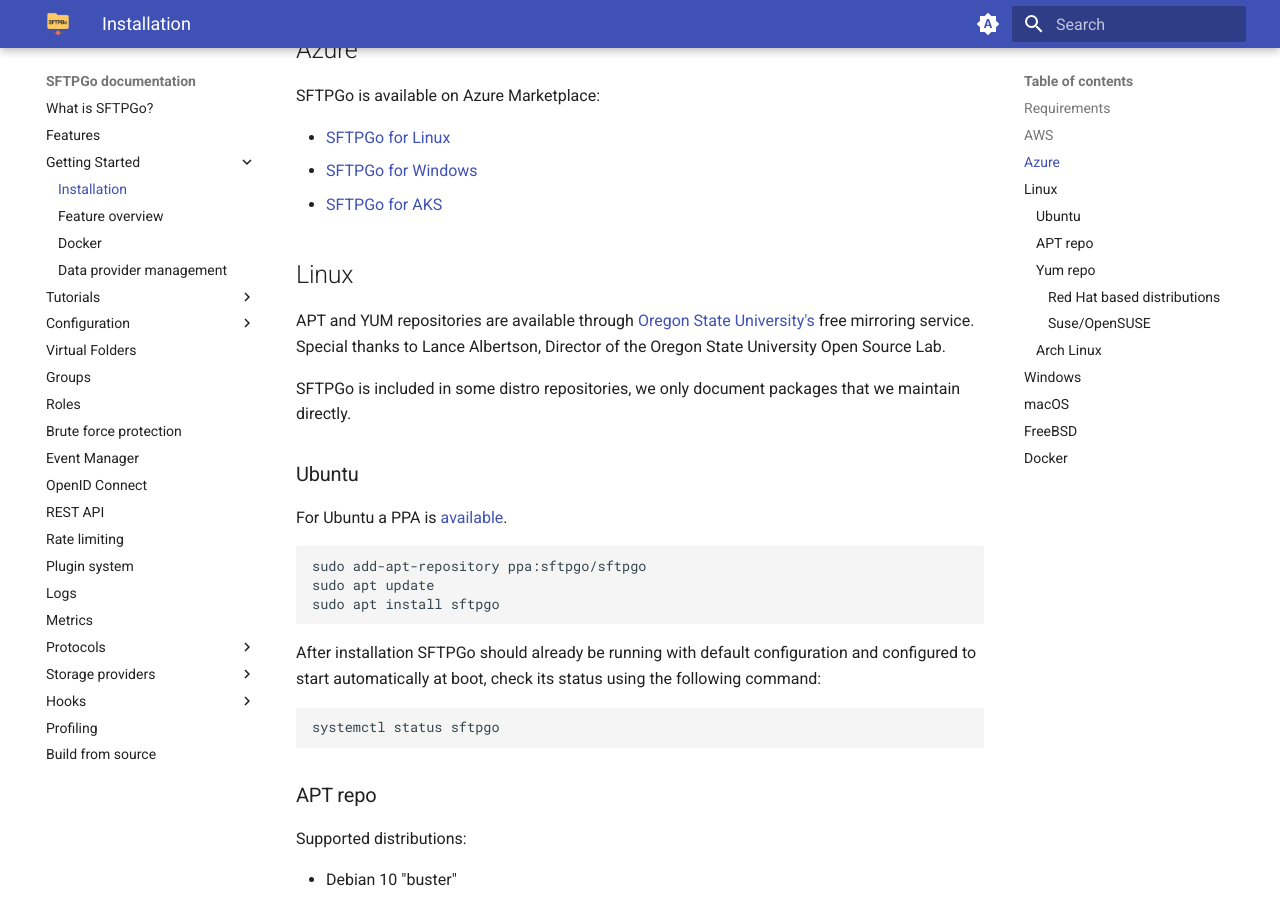
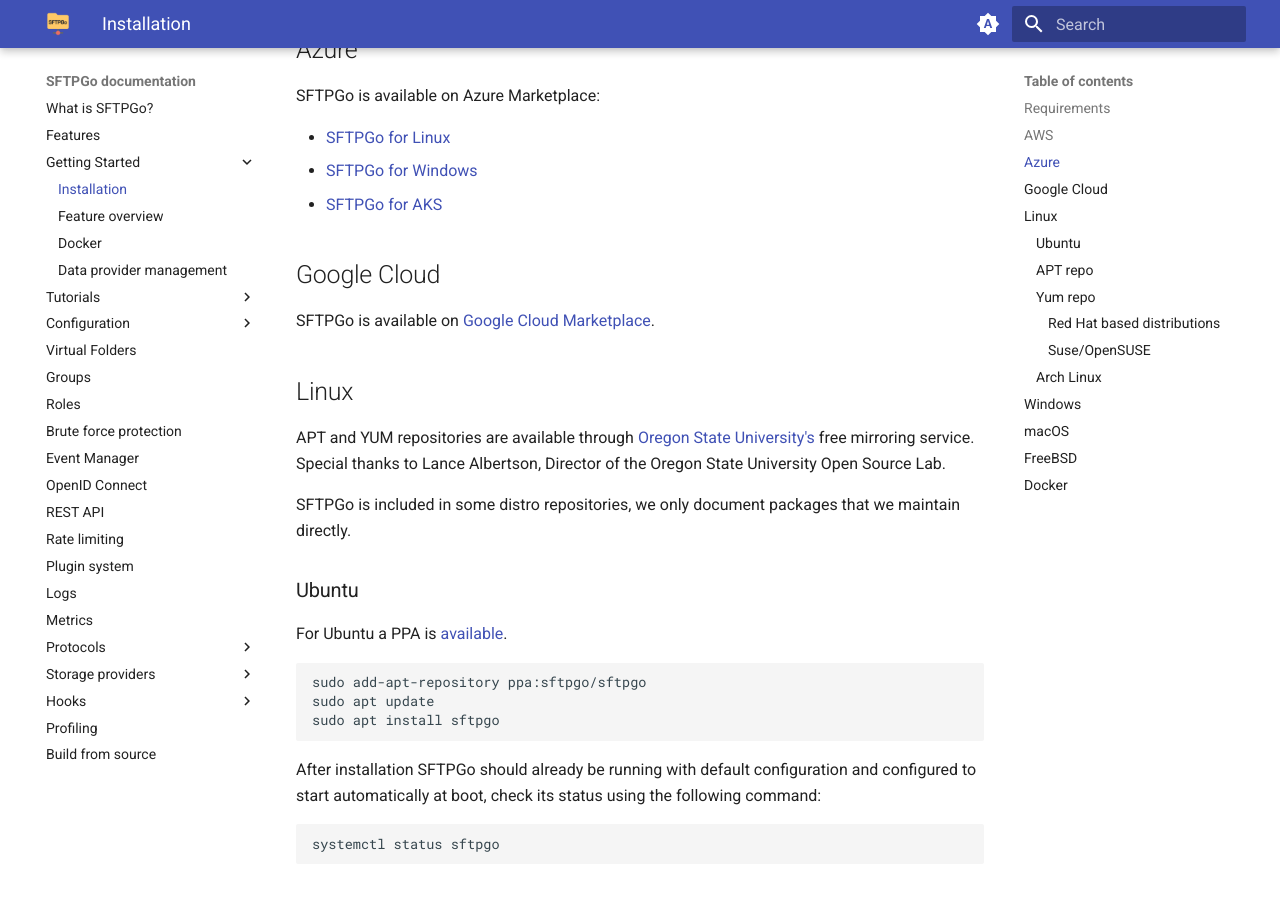
Before and after one commit to sftpgo/docs, an MkDocs documentation site: the page built from docs/installation.md, in a window 1280 px wide and 900 px high, scrolled down 696 px. Built offline with MkDocs 1.6.1 and Material for MkDocs 9.7.7, drawn with Linux system fonts in a browser that asks for light colours; the version menu is left out.

Commit message:
add Google Cloud to the installations options
Signed-off-by: Nicola Murino <nicola.murino@gmail.com>

```diff
--- a/docs/installation.md
+++ b/docs/installation.md
@@ -24,6 +24,10 @@ SFTPGo is available on Azure Marketplace:
 - [SFTPGo for Linux](https://azuremarketplace.microsoft.com/en-us/marketplace/apps/eliamarzia1667381463185.sftpgo_linux){:target="_blank"}
 - [SFTPGo for Windows](https://azuremarketplace.microsoft.com/en-us/marketplace/apps/eliamarzia1667381463185.sftpgo_windows){:target="_blank"}
 - [SFTPGo for AKS](https://azuremarketplace.microsoft.com/en-us/marketplace/apps/eliamarzia1667381463185.sftpgo_aks){:target="_blank"}
+
+## Google Cloud
+
+SFTPGo is available on [Google Cloud Marketplace](https://console.cloud.google.com/marketplace/browse?filter=partner:SFTPGo%20Authors){:target="_blank"}.
 
 ## Linux
 
```
Also changed, not shown: docs/assets/img/gcp-api.png (added).
